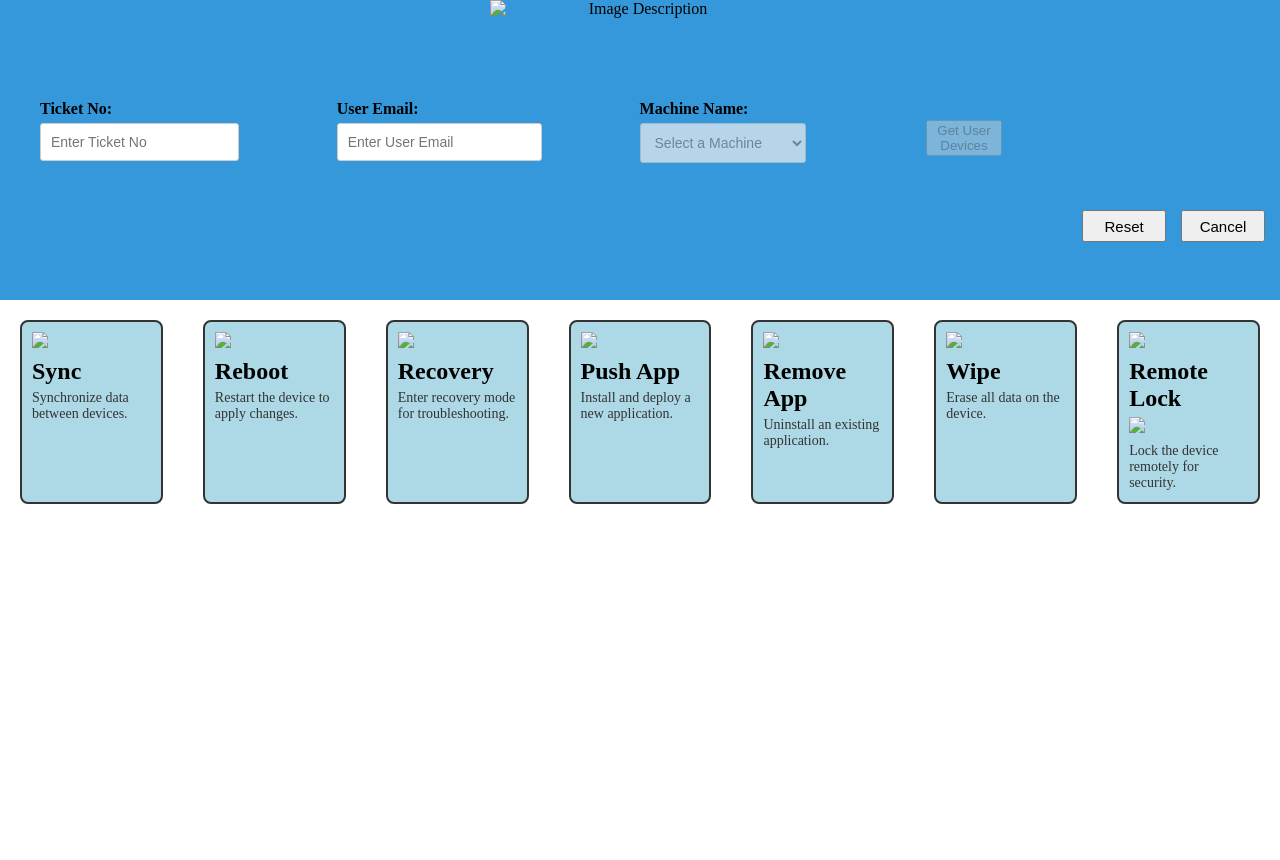
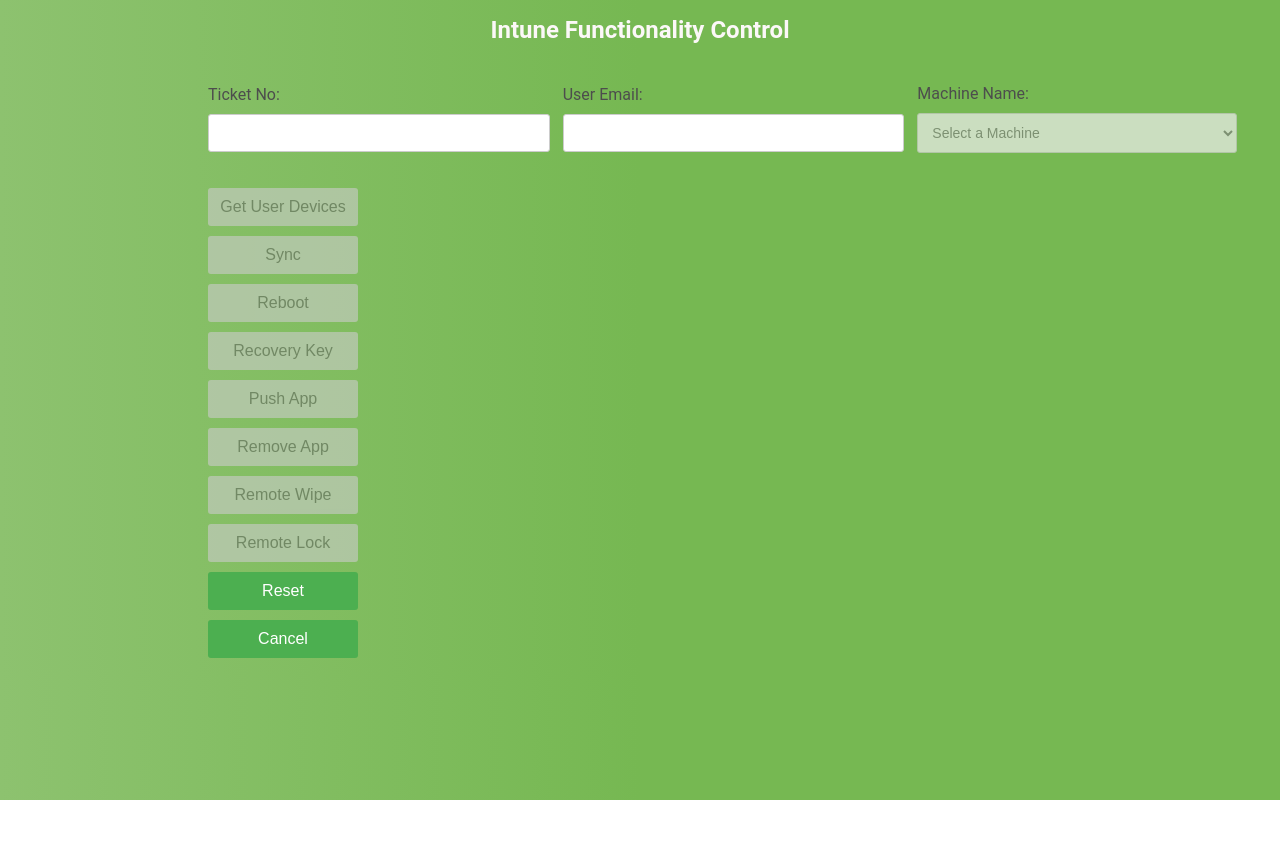
Before and after one commit to rajeswaristef/Intune_web_utility, a plain HTML site: page public/intune.html in a window 1280 px wide. After the commit the page ends 800 px from the top, so only its background shows below. Drawn offline with Linux system fonts and the light colour scheme.

Commit message:
Update intune.html

```diff
--- a/public/intune.html
+++ b/public/intune.html
@@ -3,112 +3,58 @@
 <head>
     <meta charset="UTF-8">
     <meta name="viewport" content="width=device-width, initial-scale=1.0">
-  <title>Intune Functionality</title>
+    <title>Intune</title>
     <style>
-
+        /* Your existing CSS styles here */
     body {
-            margin: 0;
-            padding: 0;
-            overflow: hidden; /* Prevent scrollbar due to default body margin */
-        }
-        .input-details {
-            height: 30vh; /* 50% of the viewport height */
-            width: 100%;
-            display: flex;
-            color: black; /* Text color on the color sections */
-            padding-top: 20px;
-            font-style:serif ;
-            font-weight: bold;
+    font-family: "Roboto", sans-serif;
+    background: #76b852; /* Green background color */
+    background: rgb(141, 194, 111);
+    background: linear-gradient(90deg, rgba(141, 194, 111, 1) 0%, rgba(118, 184, 82, 1) 50%);
 
     }
-        .heading-details {
-            height: 5vh; /* 5% of the viewport height */
-            width: 100%;
-            display: flex;
-            justify-content: center; /* Center the content horizontally */
-            align-items: center; /* Center the content vertically */
+
+    /* Center align the h1 */
+    h1 {
         text-align: center;
-            color: black; /* Text color on the color sections */
+        margin-bottom: 10px;
+        color: #fcf8f8; /* Text color */
+        font-size: 24px; /* Larger font size */
     }
 
+    /* Styles for the Intune form (initially hidden) */
+    .container {
+        max-width: 800px;
+        margin: 20px auto; /* Add spacing below heading */
+        padding: 20px;
+        border: 1px solid #ccc;
+        border-radius: 5px;
+        box-shadow: 0 2px 4px rgba(0, 0, 0, 0.1);
+        background-color: #FFFFFF; /* White background */
+    }
 
+    .input-details {
+        display: flex;
+        align-items: center; /* Align input details horizontally */
+        flex-wrap: wrap;
+        margin-left: 200px;
+        margin-bottom: 20px;
+        margin-top:40px
+    }
 
     .input-container {
-    margin-right: 40px; /* Adjust the right margin for space between text boxes horizontally */
-    padding: 40px;
-    color: black; /* Text color on the color sections */
-    padding-top: 20px;
-    margin-top: 20px;
+        flex: 0.5;
+        padding-right: 20px;
+        width: 45%; /* Adjust as needed */
+        margin-right: 15px;
 
     }
-.getUserDevices{
-    margin-top: 50px;
-    padding-top: 20px;
-    height: 20px;
-}
 
-.container {
-    height: 70vh; /* 50% of the viewport height */
-    width: 100%;
-    display: flex;
-    color: black; /* Text color on the color sections */
-}
-
-#color1 {
-    background-color: #3498db; /* Change this to the first color */
-}
-
-#color2 {
-    background-color: white; /* Change this to the second color */
-}
-
-
-    h1 {
-      margin: 20px 0;
-      color: blue; /* Set the color for the h1 element */
-    }
-
-
-
-    h1 {
-      margin-bottom: 20px;
-    }
-
-    .action-div {
-      width: 200px;
-      height: 160px;
-      margin: 20px;
-      padding: 10px;
-      border: 2px solid #333;
-      border-radius: 8px;
-      background-color: #add8e6; /* Light Blue */
-      display: inline-block;
-      cursor: pointer;
-      transition: background-color 0.3s ease;
-    }
-
-    .action-div:hover {
-      background-color: #87ceeb; /* Slightly darker blue on hover */
-    }
-
-    .action-div h2 {
-      margin: 5px 0;
-    }
-
-    .action-div p {
-      font-size: 14px;
-      color: #333;
-      margin: 0;
-    }
-
-    .action-div img {
-      max-width: 50px; /* Adjust the maximum width of the image */
-      max-height: 50px; /* Adjust the maximum height of the image */
-      margin-bottom: 10px;
-      display: flex;
-        justify-content: center; /* Center the content horizontally */
-        align-items: center; /* Center the content vertically */
-        text-align: center;
+    label {
+        display: block;
+        margin-bottom: 5px;
+        color: #4d4d4d; /* Text color */
+        font-size: 16px; /* Font size */
     }
 
     input[type="text"],
@@ -123,42 +69,106 @@
         font-size: 14px; /* Font size */
         outline: none;
     }
-    .styled-button {
-    font-size: 15px;
-    width: 10%; /* Full width */
-    padding: 14px 2px;
-    height: 10px;
-    margin-top: 150px;
-    margin-right: 15px;
-    text-align: center;
-    display: flex; /* Use flexbox */
-    align-items: center; /* Center vertically */
-    justify-content: center; /* Center horizontally */}
+
+    /* Center align buttons */
+    .button-container {
+        display: flex;
+        flex-direction: column;
+        align-items: flex-start;
+        margin-left: 200px;
+        /* Center align buttons horizontally */
+    }
+
+    /* Set a fixed width for buttons */
+    /* Set a fixed width for buttons and make background green */
+    .button-container button {
+        width: 150px; /* Adjust the width as needed */
+        margin: 5px 0; /* Add spacing between buttons */
+        padding: 10px;
+        background-color: #4CAF50; /* Green background color */
+        color: #FFFFFF; /* Text color */
+        border: none;
+        border-radius: 3px;
+        cursor: pointer;
+        font-size: 16px; /* Font size */
+    }
+    .button-container button:disabled {
+    opacity: 0.6; /* Reduce opacity for disabled buttons */
+    cursor: not-allowed; /* Change cursor for disabled buttons */
+    background-color: #ccc; /* Change background color for disabled buttons */
+    color: #666; /* Change text color for disabled buttons */
+   }
+    /* Button hover effect */
+    .button-container button:hover {
+        background: #43A047; /* Darker green on hover */
+    }
+
+    /* Reset and Cancel buttons */
+    .reset-button,
+    .cancel-button {
+        width: 100px; /* Adjust the width as needed */
+        background-color: #4CAF50; /* Green background color */
+        color: #FFFFFF; /* Text color */
+    }
+
+    /* Button hover effect for reset and cancel buttons */
+    .reset-button:hover,
+    .cancel-button:hover {
+        background: #43A047; /* Darker green on hover */
+    }
 
 
 
+        /* Modal styles (initially hidden) */
+        .modal {
+            display: none;
+            position: fixed;
+            z-index: 1;
+            left: 0;
+            top: 0;
+            width: 100%;
+            height: 100%;
+            overflow: auto;
+            background-color: rgba(0, 0, 0, 0.4);
+        }
+
+        .modal-content {
+            background-color: #fefefe;
+            margin: 15% auto;
+            padding: 20px;
+            border: 1px solid #888;
+            width: 40%;
+            text-align: center;
+        }
+
+        .modal h2 {
+            margin-bottom: 20px;
+        }
+        .radio-group {
+            display: flex;
+            margin-top: 10px;
+            margin-left: 150px;
+            margin-bottom:10px
+        }
+        .radio-group label{
+
+            margin-right: 100px;
+        }
 
     </style>
 </head>
 <body>
 
-<div class="heading-details" id="color1">
-    <img src="khclogo.png" alt="Image Description" height="40px" width="300px">
-</div>
-
-  <!-- <input type="text" placeholder="Ticket No:" id="ticketNo"><br>
-  <input type="text" placeholder="User Email:" id="userEmail"><br>
-  <input type="text" placeholder="Machine Name:" id="machineName"><br> -->
-  <div class="input-details" id="color1">
-
+<h1>Intune Functionality Control</h1>
+<div class="input-details">
     <!-- Input details are arranged horizontally -->
     <div class="input-container">
         <label for="ticketNo">Ticket No:</label>
-        <input type="text" id="ticketNo" placeholder="Enter Ticket No" maxlength="10">
+        <input type="text" id="ticketNo" maxlength="10">
     </div>
     <div class="input-container">
         <label for="userEmail">User Email:</label>
-        <input type="email" id="userEmail" placeholder="Enter User Email">
+        <input type="email" id="userEmail">
     </div>
     <div class="input-container">
         <label for="machineName">Machine Name:</label>
@@ -166,65 +176,82 @@
             <option value="" selected disabled>Select a Machine</option>
         </select>
     </div>
-    <div class="input-container" style="margin-top: 40px;">
+    <!-- Inside the "input-details" div, after the "User Email" input -->
+
+</div>
+<div class="button-container">
+    <!-- Buttons are stacked vertically -->
     <button id="getUserDevices" disabled>Get User Devices</button>
+    <button id="sync" disabled>Sync</button>
+    <button id="reboot" disabled>Reboot</button>
+    <button id="recoveryKey" disabled>Recovery Key</button>
+    <button id="pushApp" disabled>Push App</button>
+    <button id="removeApp" disabled>Remove App</button>
+    <button id="remoteWipe" disabled>Remote Wipe</button>
+    <button id="remoteLock" disabled>Remote Lock</button>
+    <button class="reset-button" id="reset">Reset</button>
+    <button class="cancel-button" id="cancel">Cancel</button>
+
+    <!-- Add a modal for wipe options (initially hidden) -->
+    <div id="wipeModal" class="modal">
+        <div class="modal-content">
+            <h2>Choose Wipe Type</h2>
+            <button id="partialWipe">Partial Wipe</button>
+            <button id="fullWipe">Full Wipe</button>
+            <button id="closeWipeModal">Close</button>
+        </div>
     </div>
 
-    <button class="styled-button"  id="reset">Reset</button>
-    <button class="styled-button"  id="cancel">Cancel</button>
+    <!-- Add a modal for group selection (initially hidden) -->
+    <div id="groupSelectionModal" class="modal">
+        <div class="modal-content">
+            <h2>Select a Group</h2>
+            <label for="selectGroup">Select a group:</label>
+            <select id="selectGroup">
+                <!-- Options will be added dynamically using JavaScript -->
+            </select>
+            <button id="confirmGroupButton">Confirm</button>
+            <button id="closeGroupModal">Close</button>
+        </div>
+    </div>
 
+
+    <div id="deviceSelectionModal" class="modal">
+        <div class="modal-content">
+            <h2>Select User or Device to add in to group</h2>
+            <div class="radio-group">
+                <input type="radio" id="userOption" name="memberOption" value="user">
+                <label for="userOption">User</label>
+                <input type="radio" id="deviceOption" name="memberOption" value="device">
+                <label for="deviceOption">Device</label>
+            </div>
+            <div id="memberInfo" style="display: none;">
+                <p><strong>Selected Member:</strong> <span id="selectedMemberInfo"></span></p>
+            </div>
+            <button id="confirmMemberButton">Confirm</button>
+            <button id="closeDeviceSelectionModal">Close</button>
+        </div>
+    </div>
+
+    <div id="deviceRemovalModal" class="modal">
+        <div class="modal-content">
+            <h2>Select User or Device to Remove from the group</h2>
+            <div class="radio-group">
+                <input type="radio" id="userOption1" name="memberOption" value="user">
+                <label for="userOption1">User</label>
+                <input type="radio" id="deviceOption1" name="memberOption" value="device">
+                <label for="deviceOption1">Device</label>
+            </div>
+            <div id="memberInfo1" style="display: none;">
+                <p><strong>Selected Member:</strong> <span id="selectedMemberInfo1"></span></p>
+            </div>
+            <button id="removeDeviceUserButton">Confirm</button>
+            <button id="closeDeviceRemovalModal">Close</button>
+        </div>
+    </div>
 
 </div>
 
-
-<div class="container" id="color2">
-
-
-  <div id="syncAction" class="action-div" onclick="syncFunction()">
-    <img src="sync-image.jpg" >
-    <h2>Sync</h2>
-      <p>Synchronize data between devices.</p>
-  </div>
-
-  <div id="rebootAction" class="action-div" onclick="rebootFunction()">
-    <img src="reboot-image.jpg">
-    <h2>Reboot</h2>
-      <p>Restart the device to apply changes.</p>
-  </div>
-
-  <div id="recoveryAction" class="action-div" onclick="recoveryFunction()">
-    <img src="recovery-image.jpg" >
-    <h2>Recovery</h2>
-      <p>Enter recovery mode for troubleshooting.</p>
-  </div>
-
-  <div id="pushAppAction" class="action-div" onclick="pushAppFunction()">
-    <img src="push-app-image.jpg" >
-    <h2>Push App</h2>
-      <p>Install and deploy a new application.</p>
-  </div>
-
-  <div id="removeAppAction" class="action-div" onclick="removeAppFunction()">
-    <img src="remove-app-image.jpg">
-    <h2>Remove App</h2>
-      <p>Uninstall an existing application.</p>
-  </div>
-
-  <div id="wipeAction" class="action-div" onclick="wipeFunction()">
-    <img src="wipe-image.jpg" >
-    <h2>Wipe</h2>
-      <p>Erase all data on the device.</p>
-  </div>
-
-  <div id="remoteLockAction" class="action-div" onclick="remoteLockFunction()">
-    <img src="remote-lock-image.jpg" >
-    <h2>Remote Lock</h2>
-      <img src="remote-lock-image.jpg" >
-      <p>Lock the device remotely for security.</p>
-  </div>
-
-
-</div>
 
 <script>
 
@@ -234,16 +261,21 @@
     const machineSelect = document.getElementById('machine');
     const devicesData = []; // Store devices data (including IDs and names)
 
+
+
+
+    // Add event listeners to input fields to update button status
+
     const ticketNoInput = document.getElementById('ticketNo');
     const userEmailInput = document.getElementById('userEmail');
     const getUserDevicesButton = document.getElementById('getUserDevices');
-    const syncButton = document.getElementById('syncAction');
-    const rebootButton = document.getElementById('rebootAction');
-    const recoveryKeyButton = document.getElementById('recoveryAction');
-    const pushAppButton = document.getElementById('pushAppAction');
-    const removeAppButton = document.getElementById('removeAppAction');
-    const remoteWipeButton = document.getElementById('wipeAction');
-    const remoteLockButton = document.getElementById('remoteLockAction');
+    const syncButton = document.getElementById('sync');
+    const remoteLockButton = document.getElementById('remoteLock');
+    const rebootButton = document.getElementById('reboot');
+    const recoveryKeyButton = document.getElementById('recoveryKey');
+    const pushAppButton = document.getElementById('pushApp');
+    const removeAppButton = document.getElementById('removeApp');
+    const remoteWipeButton = document.getElementById('remoteWipe');
     const resetButton = document.getElementById('reset');
     const cancelButton = document.getElementById('cancel');
 
@@ -265,7 +297,6 @@
     // Add event listeners to input fields to update button status
     ticketNoInput.addEventListener('input', updateButtonStatus);
     userEmailInput.addEventListener('input', updateButtonStatus);
-
 
     // Event listener for the reset button
     resetButton.addEventListener('click', () => {
@@ -290,7 +321,6 @@
         alert('Cancel button clicked. Implement cancel action here.');
         window.location.href = 'index.html';
     });
-
 
     // Event listener for the "Get User Devices" button
     getUserDevicesButton.addEventListener('click', () => {
@@ -339,8 +369,6 @@
             alert('Error fetching user devices. Please try again later.');
         });
     });
-
-
     machineSelect.addEventListener('change', () => {
         // Enable the remaining buttons when a machine is selected
         syncButton.disabled = false;
@@ -351,7 +379,6 @@
         remoteWipeButton.disabled = false;
         pushAppButton.disabled = false;
     });
-
  // Event listener for the "Sync" button
 
 syncButton.addEventListener('click', () => {
@@ -469,10 +496,6 @@
             alert(`Remote Lock is not supported for Windows or macOS.`);
         }
     });
-
-
-
-
     // Event listener for the "Wipe" button
     remoteWipeButton.addEventListener('click', () => {
         // Display the wipe modal when the button is clicked
@@ -1018,9 +1041,6 @@
   });
 
 
-
-
     </script>
-
 </body>
 </html>
```
Lines whose indentation alone changed are shown as unchanged.
